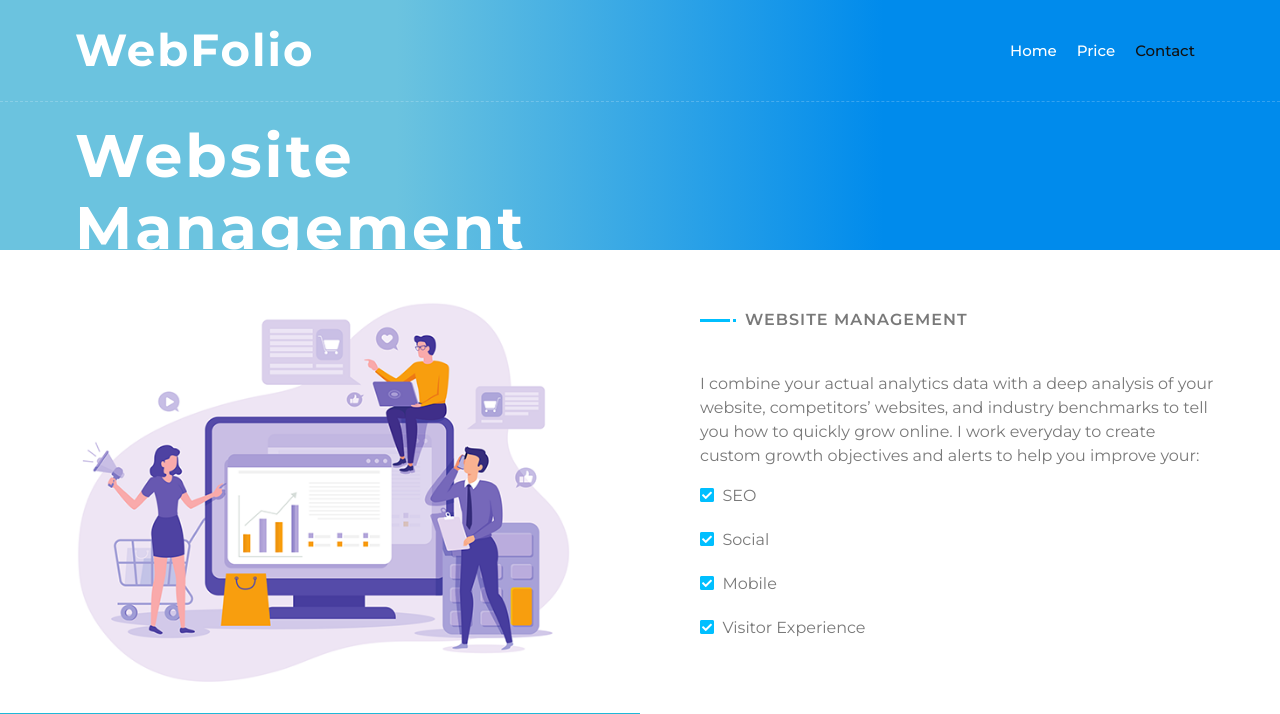
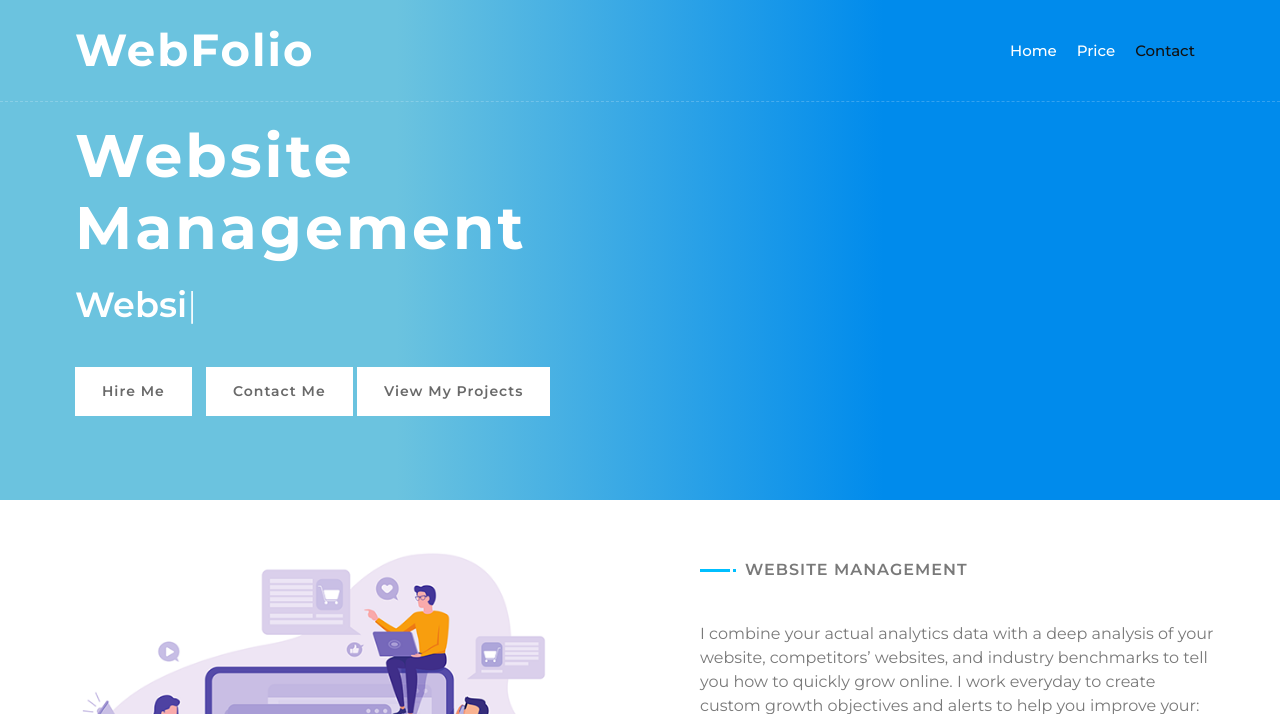
Before and after one commit to Ndxxxu-Ndichu/techy-webster, a Flask app: page /learn in a window 1280 px wide. Shown: the top 714 px of the page. Run offline with Flask 2, Linux system fonts and the light colour scheme; some libraries are stand-ins or nearby versions.

Commit message:
Add files via upload

```diff
--- a/templates/learn.html
+++ b/templates/learn.html
@@ -56,7 +56,7 @@
 
 
         <!-- Hero Start -->
-        <div class="hero" id="home" style="height:250px;">
+        <div class="hero" id="home">
             <div class="container-fluid">
                 <div class="row align-items-center">
                     <div class="col-sm-12 col-md-6">
@@ -66,6 +66,11 @@
                                 <h1>Website Management</h1>
                                 <h2></h2>
                                 <div class="typed-text">SEO and KeyWords, Social Media, Website Monitoring</div>
+                            </div>
+                            <div class="hero-btn">
+                                <a class="btn" href="#contact" style="color:#696969">Hire Me</a>
+                                <a class="btn" href="#footer" style="color:#696969">Contact Me</a>
+                                <a class="btn" href="/portfolio" style="color:#696969">View My Projects</a>
                             </div>
 
                         </div>
--- a/templates/portfolio.html
+++ b/templates/portfolio.html
@@ -56,7 +56,7 @@
 
 
         <!-- Hero Start -->
-        <div class="hero" id="home" style="height:250px;">
+        <div class="hero" id="home">
             <div class="container-fluid">
                 <div class="row align-items-center">
                     <div class="col-sm-12 col-md-6">
@@ -68,7 +68,11 @@
                                 <div class="typed-text">E-Commerce, Informational, Blogs, Business
                                     Portfolios, Educational</div>
                             </div>
+                             <div class="hero-btn">
+                                <a class="btn" href="#contact" style="color:#696969">Hire Me</a>
+                                <a class="btn" href="#footer" style="color:#696969">Contact Me</a>
 
+                            </div>
                         </div>
                     </div>
 
```
